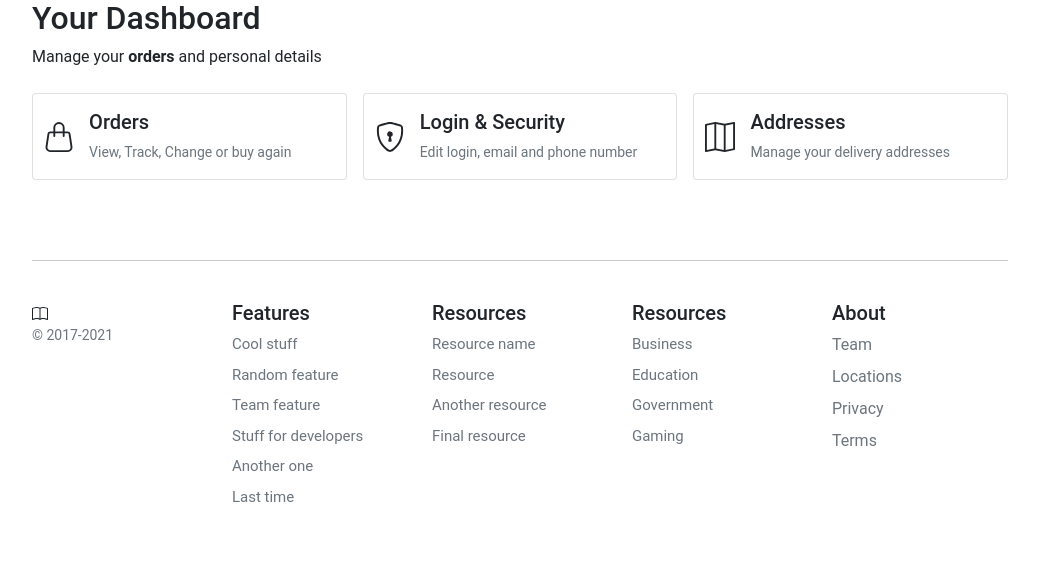
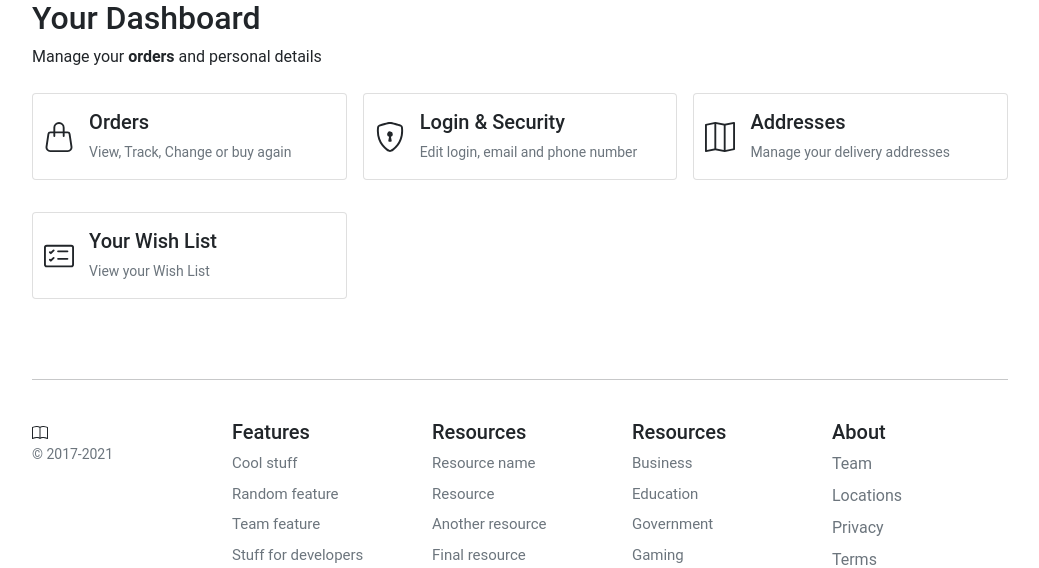
Before and after one commit to xqfqhu/ecommerce, a Django app: page /account/dashboard/ in a window 1280 px wide. Shown: the part 228-796 px from the top of the page, without its empty margins (120-1159 px from the left). Before the commit the page ends 730 px from the top, so only its background shows below. Run offline with Django 3.2, Linux system fonts and the light colour scheme; the visitor is signed in with stand-in values (Sample User, id 1); data that the repository does not hold is empty.

Commit message:
add wishlist api to dashboard.html

```diff
--- a/templates/account/user/dashboard.html
+++ b/templates/account/user/dashboard.html
@@ -84,6 +84,31 @@
                     </div>
                 </a>
             </div>
+            <div class="col">
+                <a href="{% url "account:user_wishlist" %}" class="text-reset text-decoration-none" role="button"
+                    style="max-width: 540px;">
+                    <div class="card mb-3">
+                        <div class="row g-0">
+                            <div class="col-2 position-relative">
+                                <svg class="position-absolute top-50 start-50 translate-middle"
+                                    xmlns="http://www.w3.org/2000/svg" width="30" height="30" fill="currentColor"
+                                    class="bi bi-card-checklist" viewBox="0 0 16 16">
+                                    <path
+                                        d="M14.5 3a.5.5 0 0 1 .5.5v9a.5.5 0 0 1-.5.5h-13a.5.5 0 0 1-.5-.5v-9a.5.5 0 0 1 .5-.5h13zm-13-1A1.5 1.5 0 0 0 0 3.5v9A1.5 1.5 0 0 0 1.5 14h13a1.5 1.5 0 0 0 1.5-1.5v-9A1.5 1.5 0 0 0 14.5 2h-13z" />
+                                    <path
+                                        d="M7 5.5a.5.5 0 0 1 .5-.5h5a.5.5 0 0 1 0 1h-5a.5.5 0 0 1-.5-.5zm-1.496-.854a.5.5 0 0 1 0 .708l-1.5 1.5a.5.5 0 0 1-.708 0l-.5-.5a.5.5 0 1 1 .708-.708l.146.147 1.146-1.147a.5.5 0 0 1 .708 0zM7 9.5a.5.5 0 0 1 .5-.5h5a.5.5 0 0 1 0 1h-5a.5.5 0 0 1-.5-.5zm-1.496-.854a.5.5 0 0 1 0 .708l-1.5 1.5a.5.5 0 0 1-.708 0l-.5-.5a.5.5 0 0 1 .708-.708l.146.147 1.146-1.147a.5.5 0 0 1 .708 0z" />
+                                </svg>
+                            </div>
+                            <div class="col-10">
+                                <div class="card-body ps-0 ps-md-1">
+                                    <h1 class="h5">Your Wish List</h1>
+                                    <p class="card-text small text-muted">View your Wish List</p>
+                                </div>
+                            </div>
+                        </div>
+                    </div>
+                </a>
+            </div>
         </div>
     </div>
 </main>
```
